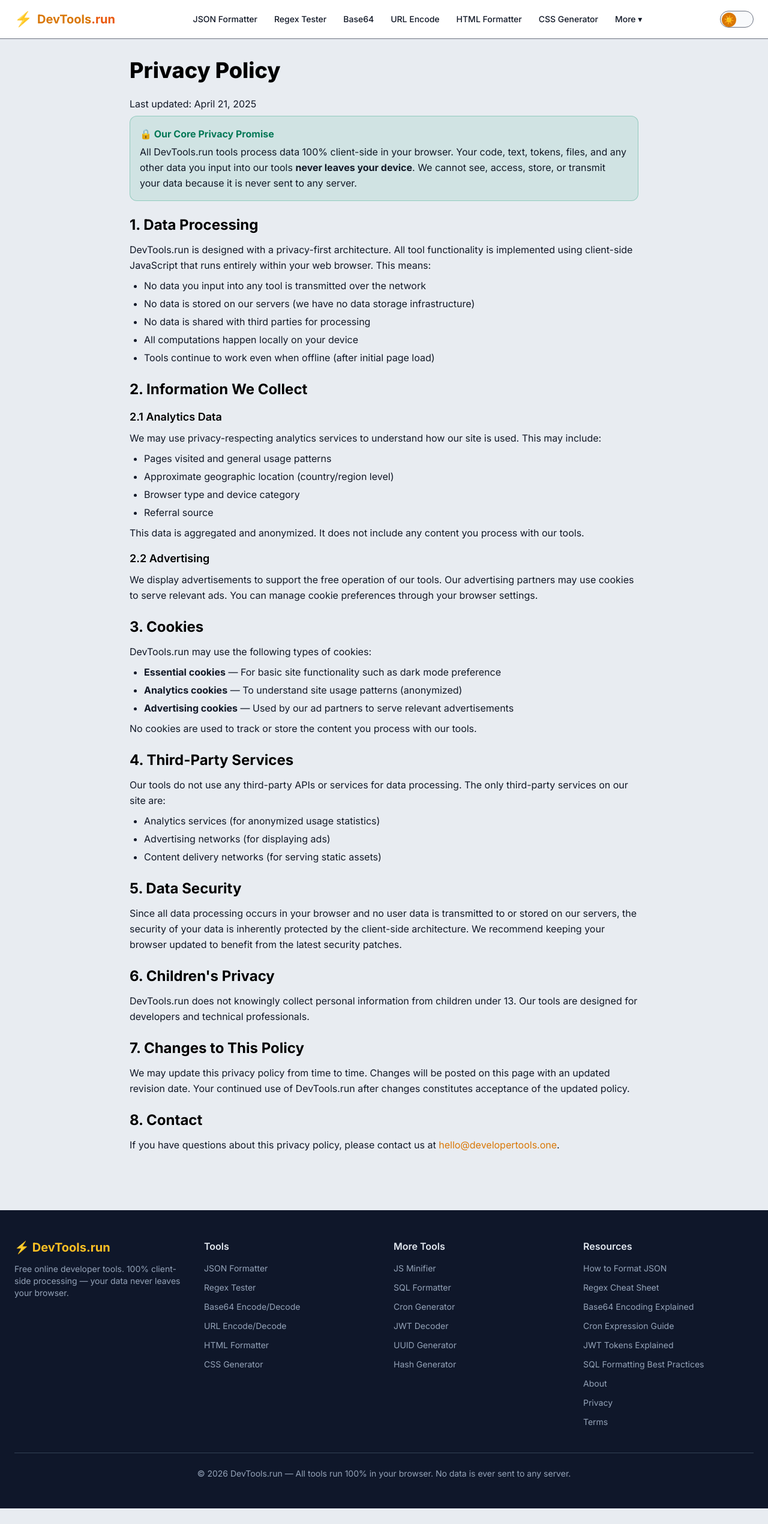
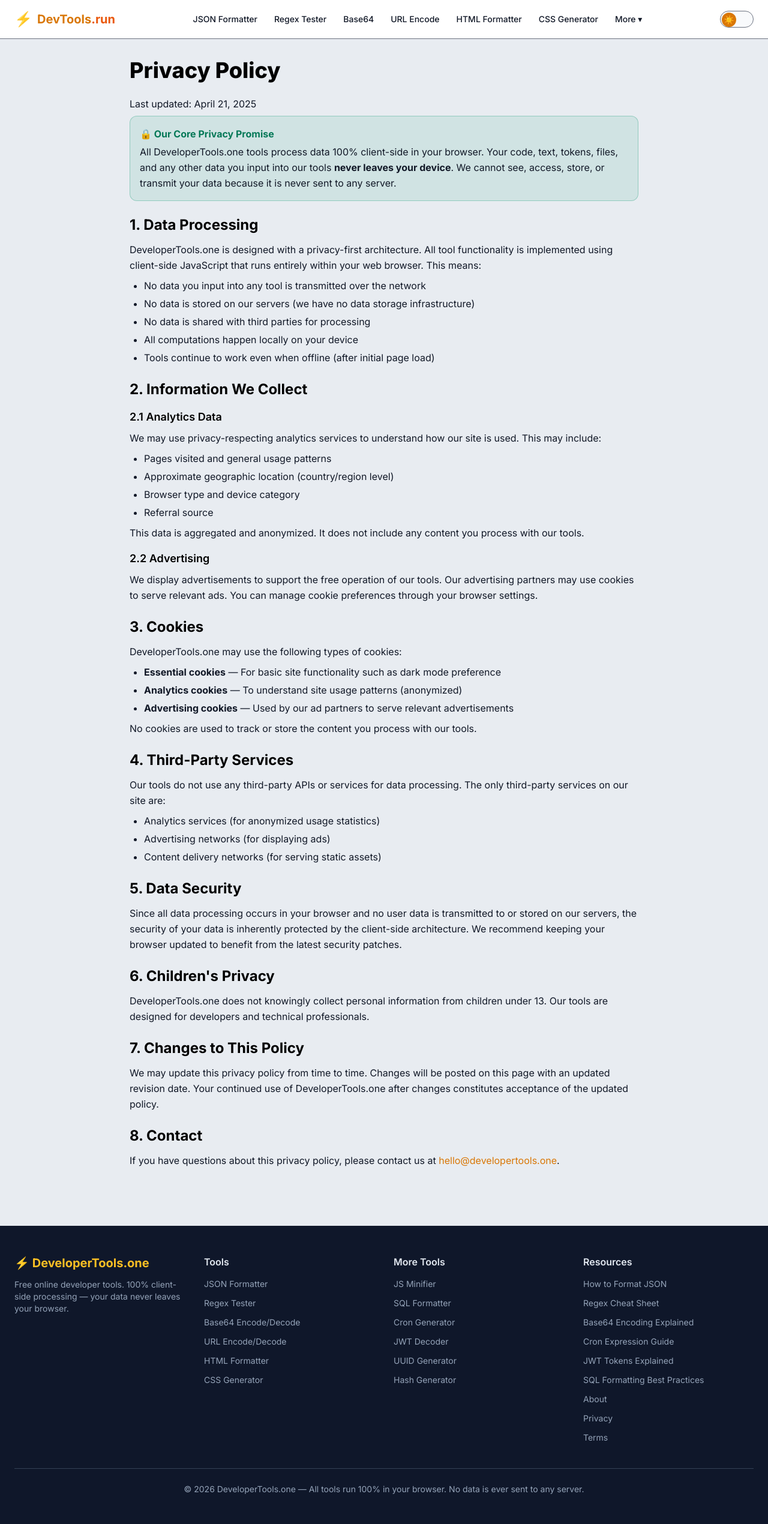
Before and after one commit to kembah17/developertools.one, a Next.js app: page /privacy in a window 1280 px wide. Shown: the whole page at 60% size. Before the commit the page ends 2514 px from the top, so only its background shows below. Built offline with nearby package versions, Linux system fonts and the light colour scheme.

Commit message:
fix: rebrand from devtools.run to developertools.one across all source files

```diff
--- a/src/app/about/page.tsx
+++ b/src/app/about/page.tsx
@@ -2,8 +2,8 @@ import type { Metadata } from "next";
 import Link from "next/link";
 
 export const metadata: Metadata = {
-  title: "About DevTools.run — Free Online Developer Tools Suite",
-  description: "DevTools.run provides 12 free, privacy-focused developer tools that run entirely in your browser. No data is ever sent to a server.",
+  title: "About DeveloperTools.one — Free Online Developer Tools Suite",
+  description: "DeveloperTools.one provides 12 free, privacy-focused developer tools that run entirely in your browser. No data is ever sent to a server.",
 };
 
 export default function AboutPage() {
@@ -24,14 +24,14 @@ export default function AboutPage() {
 
   return (
     <div className="max-w-4xl mx-auto px-4 sm:px-6 py-8">
-      <h1 className="text-3xl sm:text-4xl font-extrabold text-text dark:text-text-dark mb-6">About DevTools.run</h1>
+      <h1 className="text-3xl sm:text-4xl font-extrabold text-text dark:text-text-dark mb-6">About DeveloperTools.one</h1>
 
       <div className="space-y-6 text-text-light dark:text-text-dark-muted leading-relaxed">
-        <p className="text-lg">DevTools.run is a free suite of 12 essential developer tools designed for speed, privacy, and simplicity. Every tool runs entirely in your browser — no data is ever uploaded to a server, no accounts are required, and there are no usage limits.</p>
+        <p className="text-lg">DeveloperTools.one is a free suite of 12 essential developer tools designed for speed, privacy, and simplicity. Every tool runs entirely in your browser — no data is ever uploaded to a server, no accounts are required, and there are no usage limits.</p>
 
         <section>
           <h2 className="text-2xl font-bold text-text dark:text-text-dark mb-3">Our Mission</h2>
-          <p>We believe developer tools should be fast, free, and private. Too many online tools require sign-ups, send your data to remote servers, or limit usage behind paywalls. DevTools.run takes a different approach: every computation happens locally in your browser using JavaScript. Your code, data, and tokens never leave your device.</p>
+          <p>We believe developer tools should be fast, free, and private. Too many online tools require sign-ups, send your data to remote servers, or limit usage behind paywalls. DeveloperTools.one takes a different approach: every computation happens locally in your browser using JavaScript. Your code, data, and tokens never leave your device.</p>
         </section>
 
         <section>
@@ -59,7 +59,7 @@ export default function AboutPage() {
 
         <section>
           <h2 className="text-2xl font-bold text-text dark:text-text-dark mb-3">Technology</h2>
-          <p>DevTools.run is built with modern web technologies for optimal performance:</p>
+          <p>DeveloperTools.one is built with modern web technologies for optimal performance:</p>
           <ul className="list-disc pl-6 space-y-1 mt-2">
             <li><strong>Next.js</strong> — React framework for fast page loads and SEO optimization</li>
             <li><strong>TypeScript</strong> — Type-safe code for reliability</li>
--- a/src/app/layout.tsx
+++ b/src/app/layout.tsx
@@ -5,8 +5,8 @@ import Footer from "@/components/layout/Footer";
 
 export const metadata: Metadata = {
   title: {
-    default: "DevTools.run — Free Online Developer Tools",
-    template: "%s | DevTools.run",
+    default: "DeveloperTools.one — Free Online Developer Tools",
+    template: "%s | DeveloperTools.one",
   },
   description: "Free online developer tools: JSON formatter, regex tester, Base64 encoder, SQL formatter, JWT decoder, and more. 100% client-side processing.",
   keywords: ["developer tools", "JSON formatter", "regex tester", "base64 encoder", "SQL formatter", "JWT decoder", "online dev tools"],
@@ -14,7 +14,7 @@ export const metadata: Metadata = {
   openGraph: {
     type: "website",
     locale: "en_US",
-    siteName: "DevTools.run",
+    siteName: "DeveloperTools.one",
   },
 };
 
--- a/src/app/privacy/page.tsx
+++ b/src/app/privacy/page.tsx
@@ -1,8 +1,8 @@
 import type { Metadata } from "next";
 
 export const metadata: Metadata = {
-  title: "Privacy Policy — DevTools.run",
-  description: "DevTools.run privacy policy. All tools run 100% client-side in your browser. No data is collected, stored, or transmitted to any server.",
+  title: "Privacy Policy — DeveloperTools.one",
+  description: "DeveloperTools.one privacy policy. All tools run 100% client-side in your browser. No data is collected, stored, or transmitted to any server.",
 };
 
 export default function PrivacyPage() {
@@ -14,12 +14,12 @@ export default function PrivacyPage() {
       <div className="space-y-6 text-text-light dark:text-text-dark-muted leading-relaxed">
         <div className="bg-accent/10 border border-accent/30 rounded-xl p-4">
           <p className="text-accent-dark dark:text-accent font-bold mb-1">🔒 Our Core Privacy Promise</p>
-          <p>All DevTools.run tools process data 100% client-side in your browser. Your code, text, tokens, files, and any other data you input into our tools <strong>never leaves your device</strong>. We cannot see, access, store, or transmit your data because it is never sent to any server.</p>
+          <p>All DeveloperTools.one tools process data 100% client-side in your browser. Your code, text, tokens, files, and any other data you input into our tools <strong>never leaves your device</strong>. We cannot see, access, store, or transmit your data because it is never sent to any server.</p>
         </div>
 
         <section>
           <h2 className="text-2xl font-bold text-text dark:text-text-dark mb-3">1. Data Processing</h2>
-          <p>DevTools.run is designed with a privacy-first architecture. All tool functionality is implemented using client-side JavaScript that runs entirely within your web browser. This means:</p>
+          <p>DeveloperTools.one is designed with a privacy-first architecture. All tool functionality is implemented using client-side JavaScript that runs entirely within your web browser. This means:</p>
           <ul className="list-disc pl-6 space-y-1 mt-2">
             <li>No data you input into any tool is transmitted over the network</li>
             <li>No data is stored on our servers (we have no data storage infrastructure)</li>
@@ -47,7 +47,7 @@ export default function PrivacyPage() {
 
         <section>
           <h2 className="text-2xl font-bold text-text dark:text-text-dark mb-3">3. Cookies</h2>
-          <p>DevTools.run may use the following types of cookies:</p>
+          <p>DeveloperTools.one may use the following types of cookies:</p>
           <ul className="list-disc pl-6 space-y-1 mt-2">
             <li><strong>Essential cookies</strong> — For basic site functionality such as dark mode preference</li>
             <li><strong>Analytics cookies</strong> — To understand site usage patterns (anonymized)</li>
@@ -73,12 +73,12 @@ export default function PrivacyPage() {
 
         <section>
           <h2 className="text-2xl font-bold text-text dark:text-text-dark mb-3">6. Children&apos;s Privacy</h2>
-          <p>DevTools.run does not knowingly collect personal information from children under 13. Our tools are designed for developers and technical professionals.</p>
+          <p>DeveloperTools.one does not knowingly collect personal information from children under 13. Our tools are designed for developers and technical professionals.</p>
         </section>
 
         <section>
           <h2 className="text-2xl font-bold text-text dark:text-text-dark mb-3">7. Changes to This Policy</h2>
-          <p>We may update this privacy policy from time to time. Changes will be posted on this page with an updated revision date. Your continued use of DevTools.run after changes constitutes acceptance of the updated policy.</p>
+          <p>We may update this privacy policy from time to time. Changes will be posted on this page with an updated revision date. Your continued use of DeveloperTools.one after changes constitutes acceptance of the updated policy.</p>
         </section>
 
         <section>
--- a/src/components/layout/Footer.tsx
+++ b/src/components/layout/Footer.tsx
@@ -30,7 +30,7 @@ export default function Footer() {
       <div className="max-w-7xl mx-auto px-4 sm:px-6 py-12">
         <div className="grid grid-cols-1 md:grid-cols-4 gap-8">
           <div>
-            <Link href="/" className="text-xl font-bold text-primary-light">⚡ DevTools.run</Link>
+            <Link href="/" className="text-xl font-bold text-primary-light">⚡ DeveloperTools.one</Link>
             <p className="mt-3 text-sm text-text-dark-muted">Free online developer tools. 100% client-side processing — your data never leaves your browser.</p>
           </div>
           <div>
@@ -62,7 +62,7 @@ export default function Footer() {
           </div>
         </div>
         <div className="mt-10 pt-6 border-t border-border-dark text-center text-sm text-text-dark-muted">
-          <p>© {new Date().getFullYear()} DevTools.run — All tools run 100% in your browser. No data is ever sent to any server.</p>
+          <p>© {new Date().getFullYear()} DeveloperTools.one — All tools run 100% in your browser. No data is ever sent to any server.</p>
         </div>
       </div>
     </footer>
```
Also changed, not shown: src/app/terms/page.tsx (+10 -10 lines), 1 other file (tests, documents, lock files or other folders).
